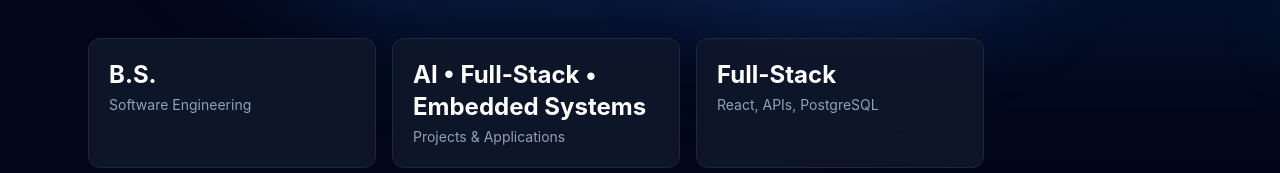
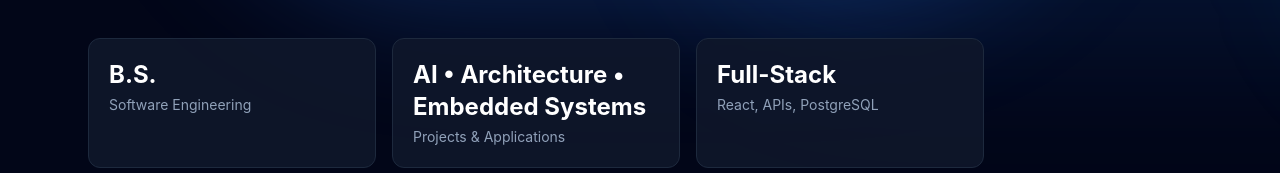
Before and after one commit to beaudougan1/portfolio, a React (Vite) app: page / in a window 1280 px wide. Shown: the part 494-667 px from the top of the page. Built offline with nearby package versions, Linux system fonts and the light colour scheme.

Commit message:
Fixed redundency on hero card with Full-Stack being listed twice

```diff
--- a/src/components/Hero.jsx
+++ b/src/components/Hero.jsx
@@ -94,7 +94,7 @@ function Hero() {
           <div className="mt-10 grid gap-4 sm:grid-cols-3">
             {[
               ["B.S.", "Software Engineering"],
-              ["AI • Full-Stack • Embedded Systems", "Projects & Applications"],
+              ["AI • Architecture • Embedded Systems", "Projects & Applications"],
               ["Full-Stack", "React, APIs, PostgreSQL"],
             ].map(([title, subtitle]) => (
               <motion.div
```
